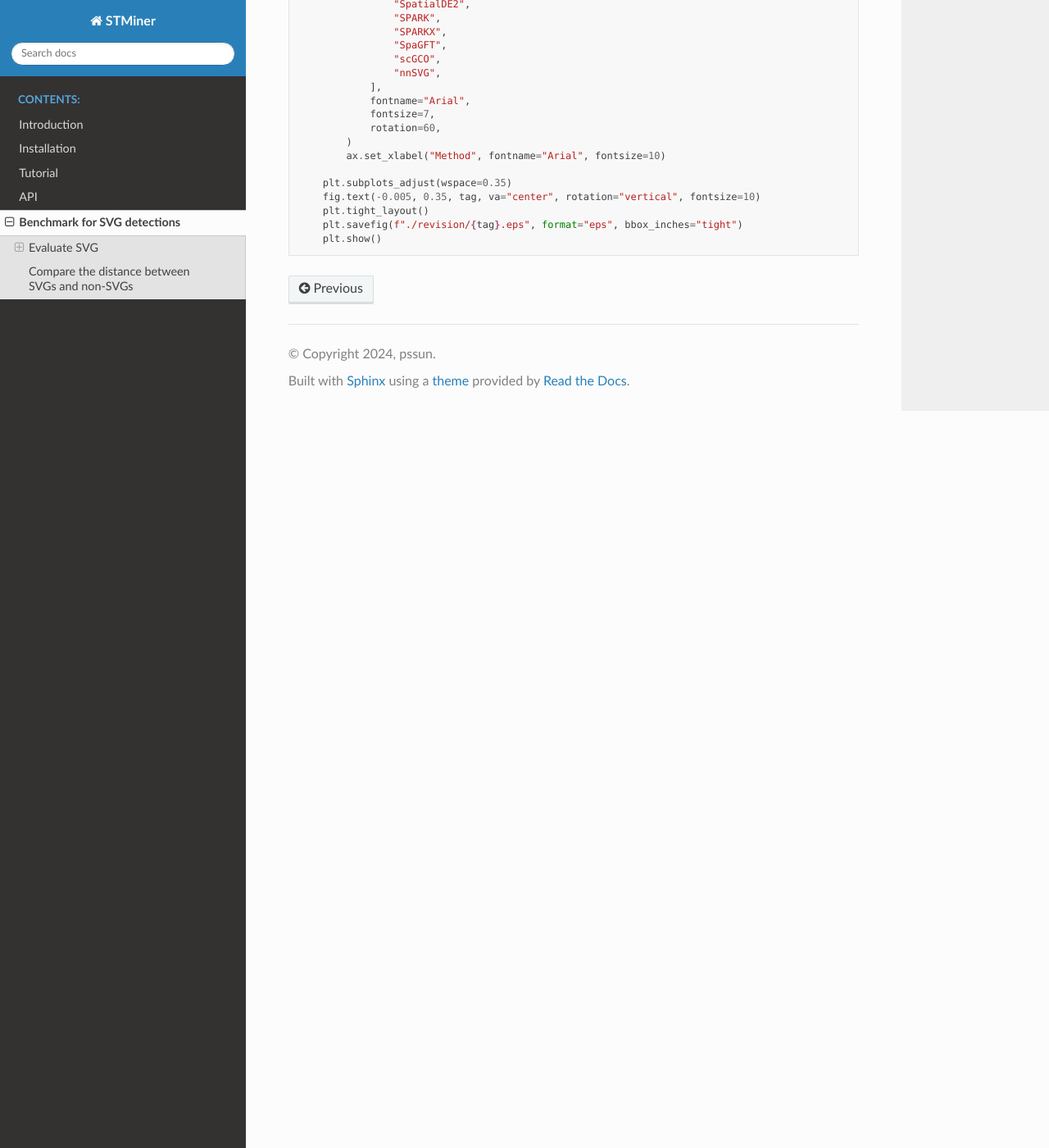
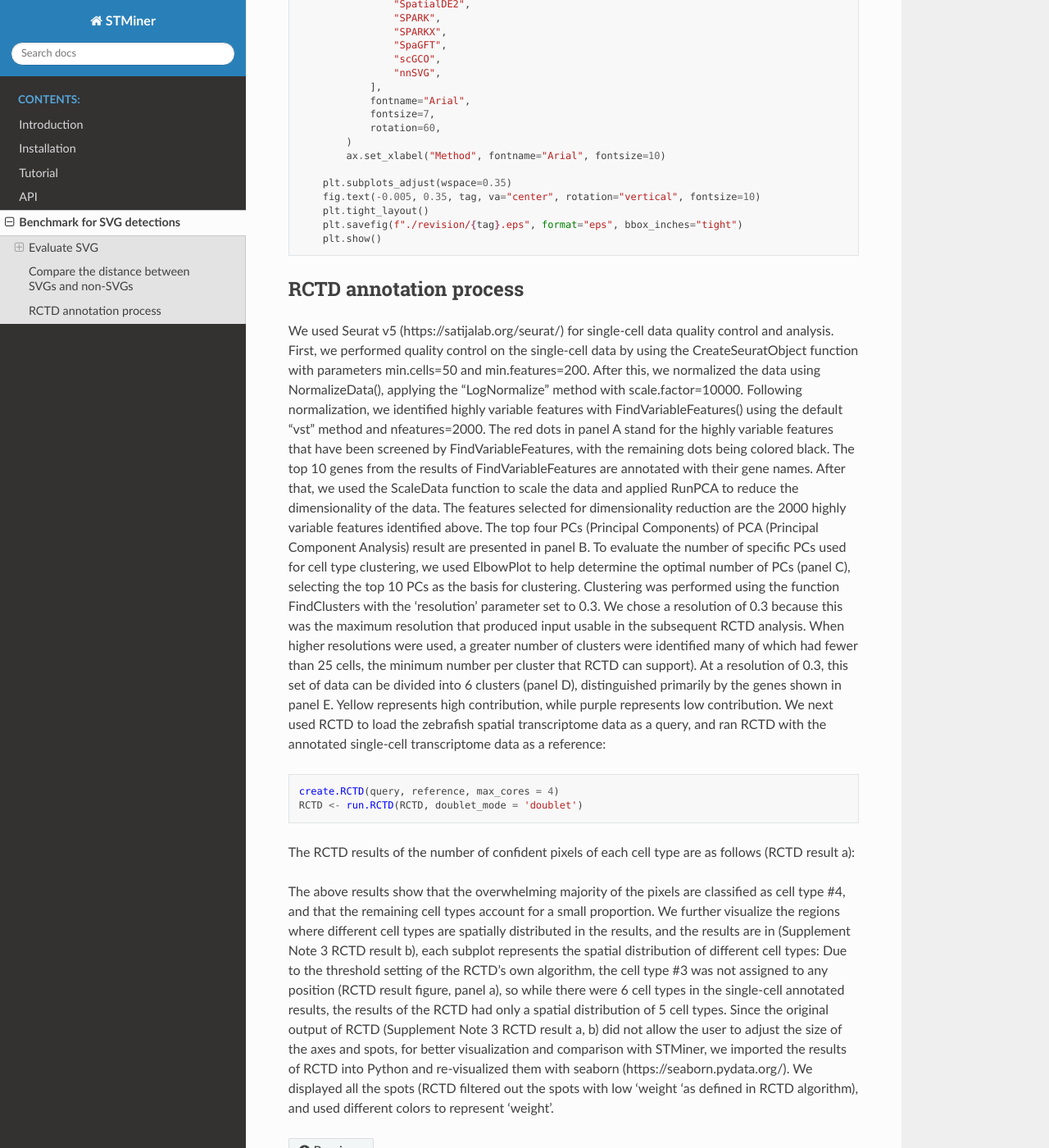
Before and after one commit to PSSUN/STMinerDoc, a Sphinx documentation site: the page built from source/Benchmark/Benchmark.md, in a window 1280 px wide and 1400 px high, scrolled down 19570 px. Shown: the whole window at 82% size. Built offline with Sphinx 7.4.7 and the Read the Docs theme 3.1.0, drawn with Linux system fonts in a browser that asks for light colours.

Commit message:
Update Benchmark.md

````diff
--- a/source/Benchmark/Benchmark.md
+++ b/source/Benchmark/Benchmark.md
@@ -1159,3 +1159,19 @@ for tag in [
     plt.show()
 
 ```
+## RCTD annotation process
+We used Seurat v5 (https://satijalab.org/seurat/) for single-cell data quality control and analysis. First, we performed quality control on the single-cell data by using the CreateSeuratObject function with parameters min.cells=50 and min.features=200. After this, we normalized the data using NormalizeData(), applying the "LogNormalize" method with scale.factor=10000. Following normalization, we identified highly variable features with FindVariableFeatures() using the default "vst" method and nfeatures=2000.
+The red dots in panel A stand for the highly variable features that have been screened by FindVariableFeatures, with the remaining dots being colored black. The top 10 genes from the results of FindVariableFeatures are annotated with their gene names.
+After that, we used the ScaleData function to scale the data and applied RunPCA to reduce the dimensionality of the data. The features selected for dimensionality reduction are the 2000 highly variable features identified above. The top four PCs (Principal Components) of PCA (Principal Component Analysis) result are presented in panel B.
+To evaluate the number of specific PCs used for cell type clustering, we used ElbowPlot to help determine the optimal number of PCs (panel C), selecting the top 10 PCs as the basis for clustering. Clustering was performed using the function FindClusters with the ‘resolution’ parameter set to 0.3. We chose a resolution of 0.3 because this was the maximum resolution that produced input usable in the subsequent RCTD analysis. When higher resolutions were used, a greater number of clusters were identified many of which had fewer than 25 cells, the minimum number per cluster that RCTD can support). At a resolution of 0.3, this set of data can be divided into 6 clusters (panel D), distinguished primarily by the genes shown in panel E. Yellow represents high contribution, while purple represents low contribution.
+We next used RCTD to load the zebrafish spatial transcriptome data as a query, and ran RCTD with the annotated single-cell transcriptome data as a reference:
+
+```R
+create.RCTD(query, reference, max_cores = 4)
+RCTD <- run.RCTD(RCTD, doublet_mode = 'doublet')
+```
+The RCTD results of the number of confident pixels of each cell type are as follows (RCTD result a):
+
+The above results show that the overwhelming majority of the pixels are classified as cell type #4, and that the remaining cell types account for a small proportion. We further visualize the regions where different cell types are spatially distributed in the results, and the results are in (Supplement Note 3 RCTD result b), each subplot represents the spatial distribution of different cell types:
+Due to the threshold setting of the RCTD's own algorithm, the cell type #3 was not assigned to any position (RCTD result figure, panel a), so while there were 6 cell types in the single-cell annotated results, the results of the RCTD had only a spatial distribution of 5 cell types.
+Since the original output of RCTD (Supplement Note 3 RCTD result a, b) did not allow the user to adjust the size of the axes and spots, for better visualization and comparison with STMiner, we imported the results of RCTD into Python and re-visualized them with seaborn (https://seaborn.pydata.org/). We displayed all the spots (RCTD filtered out the spots with low 'weight 'as defined in RCTD algorithm), and used different colors to represent 'weight'.
````
